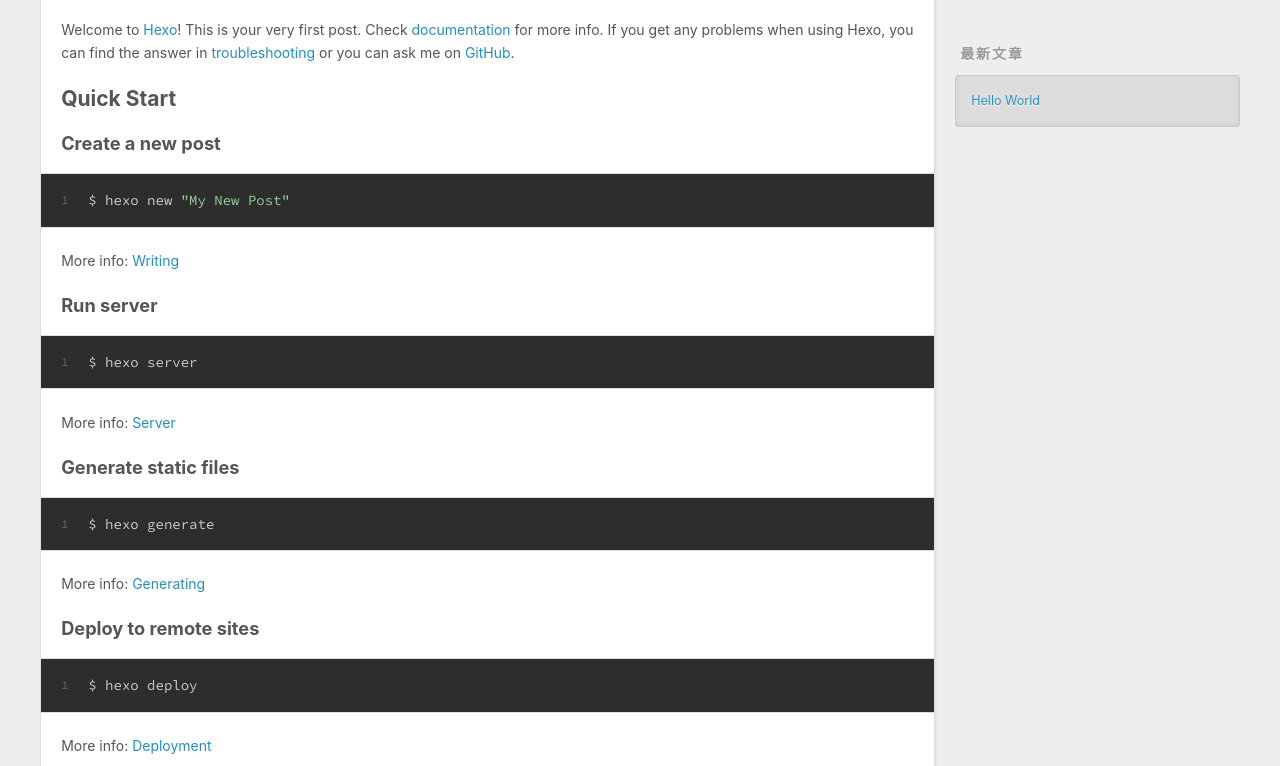
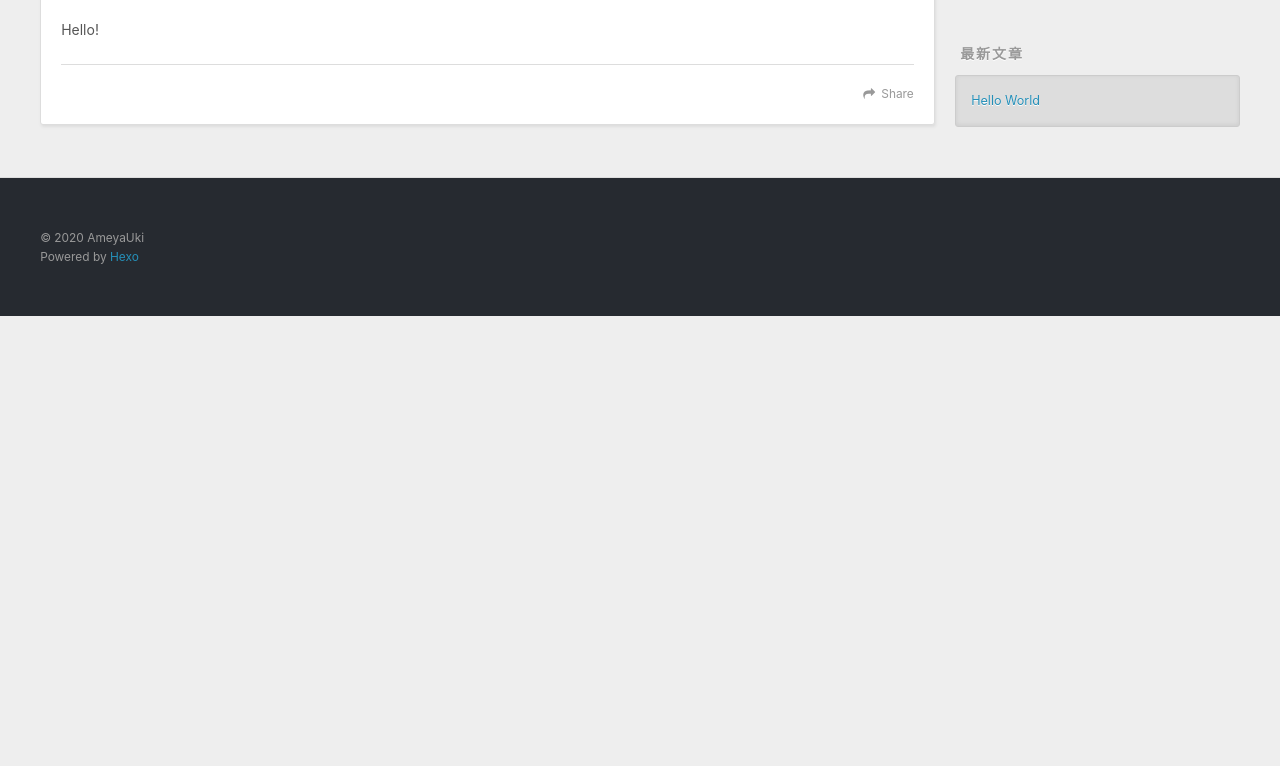
Before and after one commit to ukipoi/ukipoi.github.io, a plain HTML site: page 2020/07/hello-world/index.html in a window 1280 px wide. Shown: the part 434-1200 px from the top of the page. After the commit the page ends 800 px from the top, so only its background shows below. Drawn offline with nearby package versions, Linux system fonts and the light colour scheme.

Commit message:
Site updated: 2020-07-14 16:53:08

```diff
--- a/2020/07/hello-world/index.html
+++ b/2020/07/hello-world/index.html
@@ -7,15 +7,15 @@
 
   <title>Hello World | 烟雨没芙蕖</title>
   <meta name="viewport" content="width=device-width, initial-scale=1, maximum-scale=1">
-  <meta name="description" content="Welcome to Hexo! This is your very first post. Check documentation for more info. If you get any problems when using Hexo, you can find the answer in troubleshooting or you can ask me on GitHub. Quick">
+  <meta name="description" content="Hello!">
 <meta property="og:type" content="article">
 <meta property="og:title" content="Hello World">
 <meta property="og:url" content="https://www.ukipoi.com/2020/07/hello-world/">
 <meta property="og:site_name" content="烟雨没芙蕖">
-<meta property="og:description" content="Welcome to Hexo! This is your very first post. Check documentation for more info. If you get any problems when using Hexo, you can find the answer in troubleshooting or you can ask me on GitHub. Quick">
+<meta property="og:description" content="Hello!">
 <meta property="og:locale" content="zh_CN">
 <meta property="article:published_time" content="2020-07-14T07:53:22.686Z">
-<meta property="article:modified_time" content="2020-07-14T07:53:22.686Z">
+<meta property="article:modified_time" content="2020-07-14T08:52:38.291Z">
 <meta property="article:author" content="AmeyaUki">
 <meta name="twitter:card" content="summary">
 
@@ -88,24 +88,12 @@
 
     <div class="article-entry" itemprop="articleBody">
 
-        <p>Welcome to <a href="https://hexo.io/" target="_blank" rel="noopener">Hexo</a>! This is your very first post. Check <a href="https://hexo.io/docs/" target="_blank" rel="noopener">documentation</a> for more info. If you get any problems when using Hexo, you can find the answer in <a href="https://hexo.io/docs/troubleshooting.html" target="_blank" rel="noopener">troubleshooting</a> or you can ask me on <a href="https://github.com/hexojs/hexo/issues" target="_blank" rel="noopener">GitHub</a>.</p>
-<h2 id="Quick-Start"><a href="#Quick-Start" class="headerlink" title="Quick Start"></a>Quick Start</h2><h3 id="Create-a-new-post"><a href="#Create-a-new-post" class="headerlink" title="Create a new post"></a>Create a new post</h3><figure class="highlight bash"><table><tr><td class="gutter"><pre><span class="line">1</span><br></pre></td><td class="code"><pre><span class="line">$ hexo new <span class="string">"My New Post"</span></span><br></pre></td></tr></table></figure>
-
-<p>More info: <a href="https://hexo.io/docs/writing.html" target="_blank" rel="noopener">Writing</a></p>
-<h3 id="Run-server"><a href="#Run-server" class="headerlink" title="Run server"></a>Run server</h3><figure class="highlight bash"><table><tr><td class="gutter"><pre><span class="line">1</span><br></pre></td><td class="code"><pre><span class="line">$ hexo server</span><br></pre></td></tr></table></figure>
-
-<p>More info: <a href="https://hexo.io/docs/server.html" target="_blank" rel="noopener">Server</a></p>
-<h3 id="Generate-static-files"><a href="#Generate-static-files" class="headerlink" title="Generate static files"></a>Generate static files</h3><figure class="highlight bash"><table><tr><td class="gutter"><pre><span class="line">1</span><br></pre></td><td class="code"><pre><span class="line">$ hexo generate</span><br></pre></td></tr></table></figure>
-
-<p>More info: <a href="https://hexo.io/docs/generating.html" target="_blank" rel="noopener">Generating</a></p>
-<h3 id="Deploy-to-remote-sites"><a href="#Deploy-to-remote-sites" class="headerlink" title="Deploy to remote sites"></a>Deploy to remote sites</h3><figure class="highlight bash"><table><tr><td class="gutter"><pre><span class="line">1</span><br></pre></td><td class="code"><pre><span class="line">$ hexo deploy</span><br></pre></td></tr></table></figure>
-
-<p>More info: <a href="https://hexo.io/docs/one-command-deployment.html" target="_blank" rel="noopener">Deployment</a></p>
+        <p>Hello!</p>
 
 
     </div>
     <footer class="article-footer">
-      <a data-url="https://www.ukipoi.com/2020/07/hello-world/" data-id="ckclp59ja0000dssv53eyc0qw" class="article-share-link">Share</a>
+      <a data-url="https://www.ukipoi.com/2020/07/hello-world/" data-id="ckclp78v7000070sv62w50jns" class="article-share-link">Share</a>
 
 
     </footer>
```
Also changed, not shown: index.html (+2 -14 lines).
